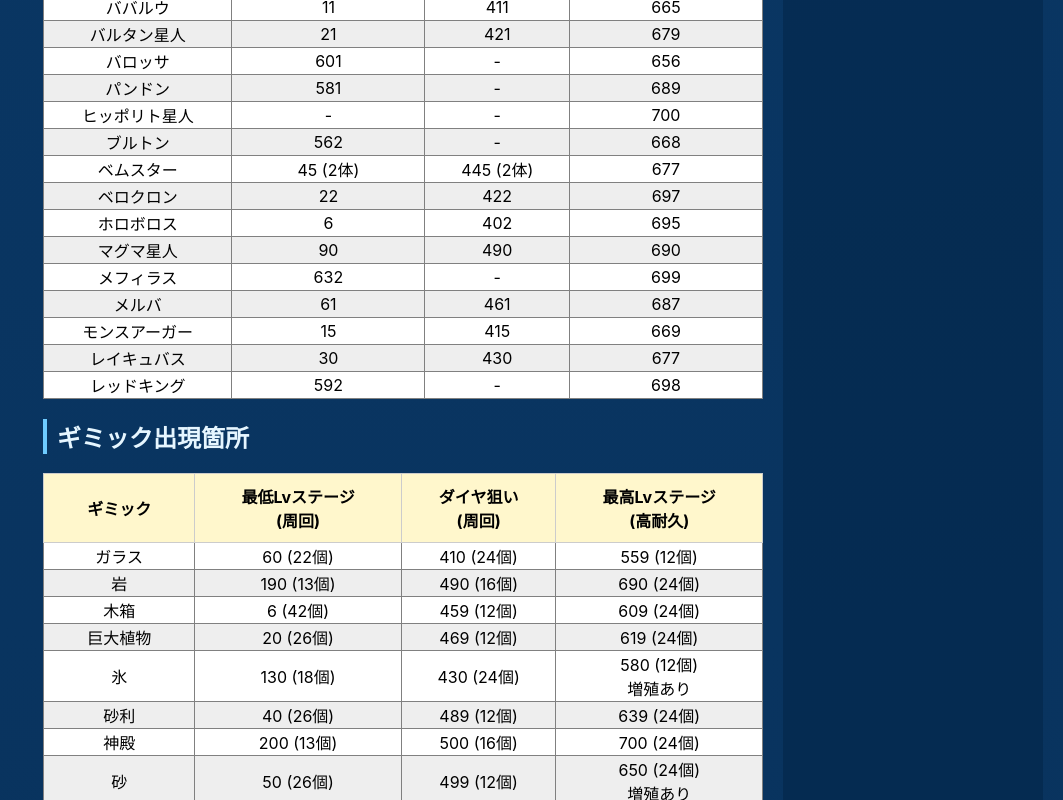
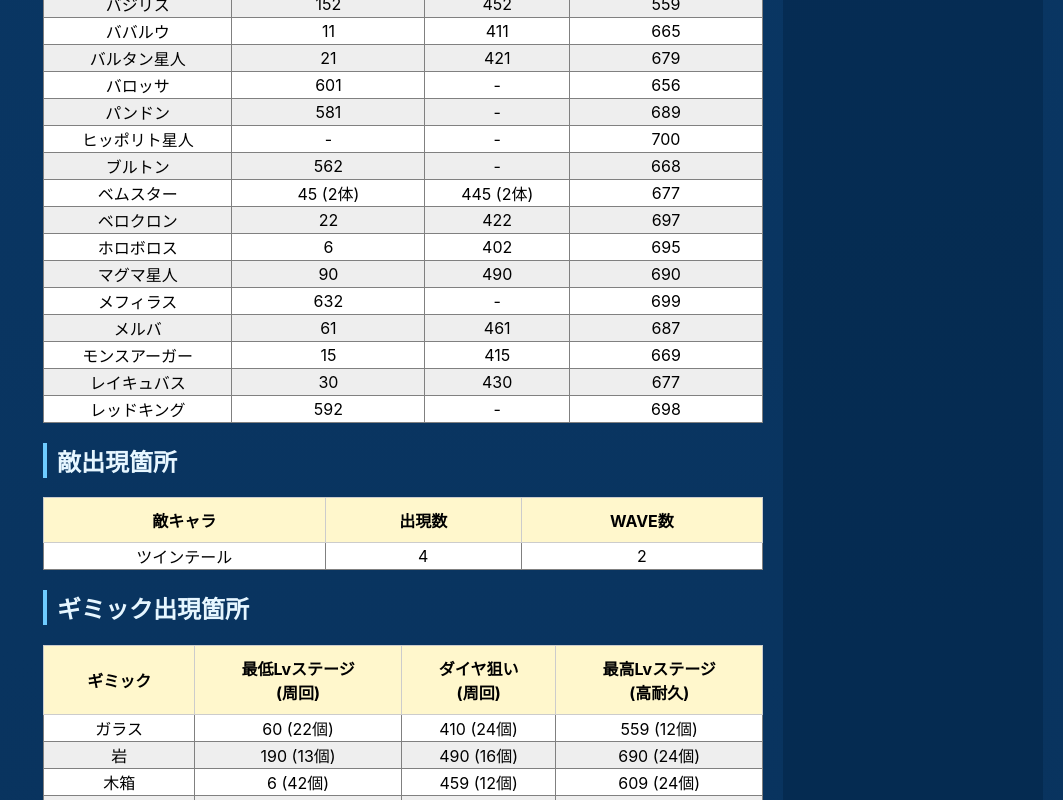
Before and after one commit to kaeru-cinna/kaeru-cinna.github.io, a plain HTML site: page Event.html in a window 1280 px wide. Shown: the part 1762-2562 px from the top of the page, without its empty margins (217-1280 px from the left). Drawn offline with Linux system fonts and the light colour scheme.

Commit message:
Add files via upload

```diff
--- a/Event.html
+++ b/Event.html
@@ -28,7 +28,8 @@
     <h2>イベント情報</h2>
   <ul>
       <li><a href="#sec1">敵出現箇所</a></li>
-      <li><a href="#sec2">ギミック出現箇所</a></li>
+      <li><a href="#sec2">同じ敵出現箇所</a></li>
+      <li><a href="#sec3">ギミック出現箇所</a></li>
       <li><a href="#hope1">希望の祭壇 season1</a></li>
       <li><a href="#wish12">願いの祭壇 season12</a></li>
       <li><a href="#reminiscence6">追憶の祭壇 season6</a></li>
@@ -380,7 +381,21 @@
       </tr>
     </table>
 
-    <h2 id="sec2">ギミック出現箇所</h2>
+    <h2 id="sec2">敵出現箇所</h2>
+    <table border="1">
+      <tr>
+        <th>敵キャラ</th>
+        <th>出現数</th>
+        <th>WAVE数</th>
+      </tr>
+      <tr>
+        <td>ツインテール</td>
+        <td>4</td>
+        <td>2</td>
+      </tr>
+    </table>
+
+    <h2 id="sec3">ギミック出現箇所</h2>
     <table border="1">
       <tr>
         <th>ギミック</th>
```
